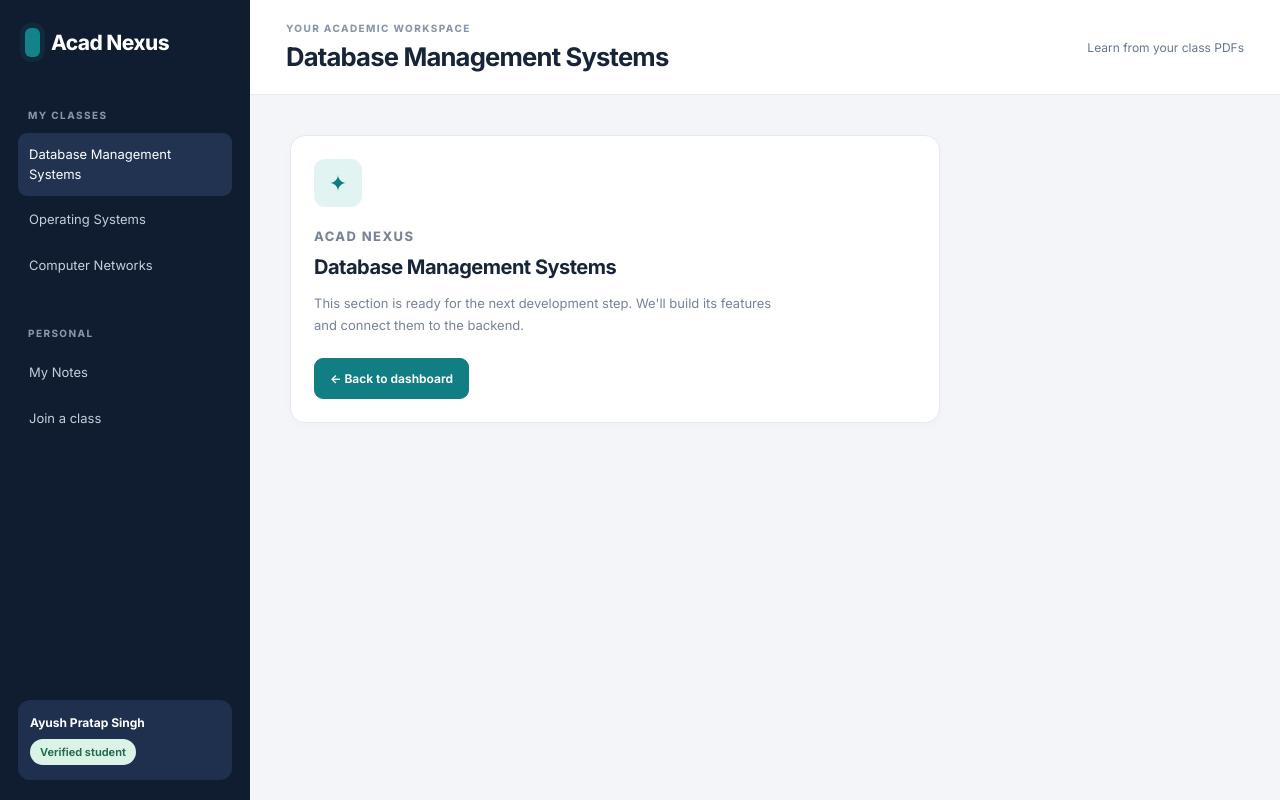
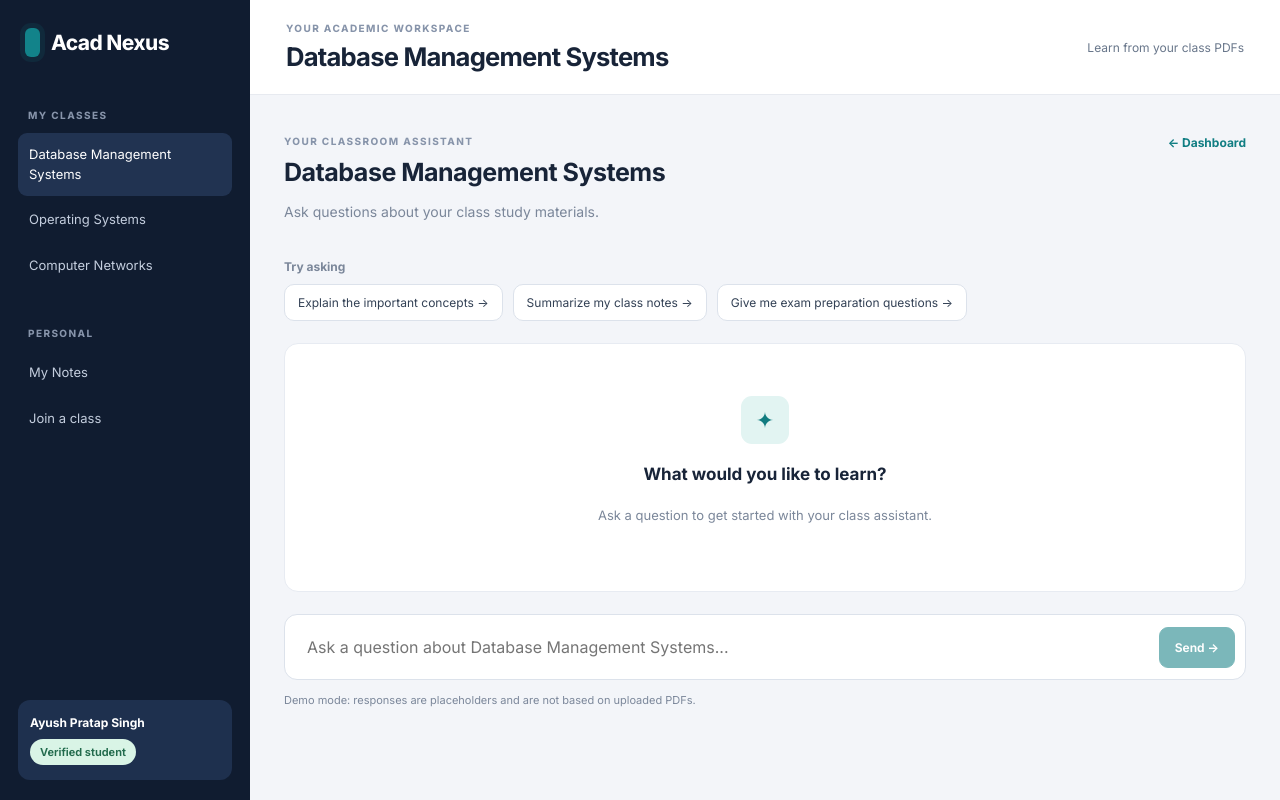
Before and after one commit to ayush09-15/Acad_Nexus, a React app in the folder frontend/: page / in a window 1280 px wide. Both pictures are taken after a click on the button "Database Management Systems". Built offline with nearby package versions, Linux system fonts and the light colour scheme; the HTML template or start-up script is replaced by a standard one.

Commit message:
Add class chat UI and join class functionality

```diff
--- a/frontend/src/App.css
+++ b/frontend/src/App.css
@@ -657,3 +657,196 @@ h2 {
     margin-left: 62px;
   }
 }
+
+/* CLASS CHAT PAGE */
+
+.chat-page {
+  display: flex;
+  flex-direction: column;
+  gap: 22px;
+  min-height: 600px;
+  padding: 30px 34px;
+}
+
+.chat-heading {
+  display: flex;
+  align-items: flex-start;
+  justify-content: space-between;
+  gap: 18px;
+}
+
+.chat-heading h2 {
+  margin: 8px 0;
+  font-size: 25px;
+}
+
+.chat-heading p:not(.eyebrow) {
+  color: #7b879a;
+  font-size: 14px;
+  line-height: 1.6;
+}
+
+.chat-suggestions {
+  display: flex;
+  flex-wrap: wrap;
+  align-items: center;
+  gap: 10px;
+}
+
+.chat-suggestions > p {
+  width: 100%;
+  margin: 0;
+  color: #7b879a;
+  font-size: 12px;
+  font-weight: 700;
+}
+
+.suggestion-button {
+  padding: 10px 13px;
+  border: 1px solid #dce2eb;
+  border-radius: 10px;
+  background: #fff;
+  color: #334155;
+  font-size: 12px;
+  cursor: pointer;
+  transition: border-color 0.2s, color 0.2s;
+}
+
+.suggestion-button:hover {
+  border-color: #117e83;
+  color: #117e83;
+}
+
+.chat-conversation {
+  display: flex;
+  flex: 1;
+  flex-direction: column;
+  gap: 16px;
+  min-height: 240px;
+  padding: 22px;
+  border: 1px solid #e7ebf2;
+  border-radius: 14px;
+  background: #fff;
+}
+
+.chat-empty-state {
+  display: flex;
+  flex: 1;
+  flex-direction: column;
+  align-items: center;
+  justify-content: center;
+  padding: 30px 12px;
+  text-align: center;
+}
+
+.chat-empty-state .placeholder-icon {
+  margin-bottom: 12px;
+}
+
+.chat-empty-state h3 {
+  margin: 8px 0;
+  font-size: 17px;
+}
+
+.chat-empty-state p {
+  max-width: 350px;
+  color: #7b879a;
+  font-size: 13px;
+  line-height: 1.6;
+}
+
+.chat-message {
+  max-width: 78%;
+  padding: 14px 16px;
+  border-radius: 12px;
+}
+
+.chat-message p {
+  margin: 7px 0 0;
+  font-size: 14px;
+  line-height: 1.7;
+  white-space: pre-wrap;
+  overflow-wrap: anywhere;
+}
+
+.chat-role {
+  font-size: 11px;
+  font-weight: 700;
+}
+
+.user-message {
+  align-self: flex-end;
+  background: #e2f4f2;
+  color: #183b3c;
+}
+
+.assistant-message {
+  align-self: flex-start;
+  border: 1px solid #e7ebf2;
+  background: #f8fafc;
+  color: #243247;
+}
+
+.chat-input-form {
+  display: flex;
+  align-items: center;
+  gap: 12px;
+  padding: 10px;
+  border: 1px solid #dce2eb;
+  border-radius: 13px;
+  background: #fff;
+}
+
+.chat-input-form:focus-within {
+  border-color: #117e83;
+  box-shadow: 0 0 0 3px #117e831a;
+}
+
+.chat-input-form input {
+  flex: 1;
+  min-width: 0;
+  padding: 12px;
+  border: 0;
+  outline: none;
+  background: transparent;
+  color: #182438;
+}
+
+.chat-input-form input:focus {
+  box-shadow: none;
+}
+
+.chat-input-form button:disabled {
+  opacity: 0.55;
+  cursor: not-allowed;
+}
+
+.chat-disclaimer {
+  margin: -10px 0 0;
+  color: #7b879a;
+  font-size: 11px;
+  line-height: 1.5;
+}
+
+@media (max-width: 760px) {
+  .chat-page {
+    min-height: 500px;
+    padding: 24px 16px;
+  }
+
+  .chat-heading {
+    flex-direction: column;
+  }
+
+  .chat-message {
+    max-width: 95%;
+  }
+
+  .chat-input-form {
+    gap: 6px;
+  }
+
+  .chat-input-form button {
+    padding: 11px;
+  }
+}
--- a/frontend/src/App.jsx
+++ b/frontend/src/App.jsx
@@ -37,29 +37,94 @@ const initialNotes = [
 export default function App() {
   const [activePage, setActivePage] = useState("Dashboard");
   const [classKey, setClassKey] = useState("");
-  const [classes] = useState(initialClasses);
+  const [classes, setClasses] = useState(initialClasses);
   const [notes] = useState(initialNotes);
   const [searchQuery, setSearchQuery] = useState("");
   const [message, setMessage] = useState("");
+  const [chatMessages, setChatMessages] = useState({});
+  const [chatInput, setChatInput] = useState("");
+
+  const availableClasses = {
+  AI2026: {
+    id: 4,
+    name: "Artificial Intelligence",
+    professor: "Prof. Mehta",
+  },
+  DSA2026: {
+    id: 5,
+    name: "Data Structures and Algorithms",
+    professor: "Prof. Gupta",
+  },
+};
 
   // Handle the demo join-class form.
   function joinClass(event) {
   event.preventDefault();
 
-    if (!classKey.trim()) {
+  const enteredKey = classKey.trim().toUpperCase();
+
+  if (!enteredKey) {
     setMessage("Please enter a class key.");
     return;
   }
 
-    setMessage(
-      "Demo only: class joining will work when the backend is connected."
+  const course = availableClasses[enteredKey];
+
+  if (!course) {
+    setMessage("Invalid class key. Please check and try again.");
+    return;
+  }
+
+  const alreadyJoined = classes.some(
+    (existingClass) => existingClass.id === course.id
   );
+
+  if (alreadyJoined) {
+    setMessage("You have already joined this class.");
+    return;
+  }
+
+  setClasses((previousClasses) => [
+    ...previousClasses,
+    course,
+  ]);
+
+  setClassKey("");
+  setMessage(`Successfully joined ${course.name}!`);
 }
 
   // Navigate to a page and clear any previous message.
   function navigateTo(page) {
     setActivePage(page);
     setMessage("");
+  }
+
+  function sendChatMessage(event) {
+  event.preventDefault();
+
+  const question = chatInput.trim();
+
+  if (!question) return;
+
+  setChatMessages((previousMessages) => ({
+    ...previousMessages,
+    [activePage]: [
+      ...(previousMessages[activePage] || []),
+      {
+        id: Date.now(),
+        role: "user",
+        text: question,
+      },
+      {
+        id: Date.now() + 1,
+        role: "assistant",
+        text:
+          "This is a demo response. AI answers based on your professor's PDFs will be available when the backend is connected.",
+      },
+    ],
+  }));
+
+  setChatInput("");
 }
 
   // Search notes by title or subject.
@@ -395,20 +460,108 @@ export default function App() {
         )}
 
         {/* Class chat placeholder and other future pages */}
+
+{/* Class chat page */}
+{classes.some((course) => course.name === activePage) && (
+  <section className="chat-page">
+    <div className="chat-heading">
+      <div>
+        <p className="eyebrow">YOUR CLASSROOM ASSISTANT</p>
+        <h2>{activePage}</h2>
+        <p>Ask questions about your class study materials.</p>
+      </div>
+
+      <button
+        className="text-button"
+        onClick={() => navigateTo("Dashboard")}
+      >
+        ← Dashboard
+      </button>
+    </div>
+
+    <div className="chat-suggestions">
+      <p>Try asking</p>
+
+      {[
+        "Explain the important concepts",
+        "Summarize my class notes",
+        "Give me exam preparation questions",
+      ].map((question) => (
+        <button
+          key={question}
+          className="suggestion-button"
+          onClick={() => setChatInput(question)}
+        >
+          {question} →
+        </button>
+      ))}
+    </div>
+
+    <div className="chat-conversation" aria-live="polite">
+      {(chatMessages[activePage] || []).length === 0 ? (
+        <div className="chat-empty-state">
+          <div className="placeholder-icon">✦</div>
+          <h3>What would you like to learn?</h3>
+          <p>
+            Ask a question to get started with your class assistant.
+          </p>
+        </div>
+      ) : (
+        (chatMessages[activePage] || []).map((chatMessage) => (
+          <div
+            key={chatMessage.id}
+            className={`chat-message ${
+              chatMessage.role === "user"
+                ? "user-message"
+                : "assistant-message"
+            }`}
+          >
+            <span className="chat-role">
+              {chatMessage.role === "user" ? "You" : "Acad Nexus AI"}
+            </span>
+            <p>{chatMessage.text}</p>
+          </div>
+        ))
+      )}
+    </div>
+
+    <form className="chat-input-form" onSubmit={sendChatMessage}>
+      <input
+        type="text"
+        value={chatInput}
+        onChange={(event) => setChatInput(event.target.value)}
+        placeholder={`Ask a question about ${activePage}...`}
+        aria-label="Ask your class assistant"
+      />
+
+      <button
+        type="submit"
+        className="primary-button"
+        disabled={!chatInput.trim()}
+      >
+        Send →
+      </button>
+    </form>
+
+    <p className="chat-disclaimer">
+      Demo mode: responses are placeholders and are not based on uploaded PDFs.
+    </p>
+  </section>
+)}
+
+{/* Other future pages */}
 {activePage !== "Dashboard" &&
   activePage !== "My Notes" &&
-          activePage !== "Join a class" && (
+  activePage !== "Join a class" &&
+  !classes.some((course) => course.name === activePage) && (
     <section className="panel placeholder-panel">
       <div className="placeholder-icon">✦</div>
-
       <p className="eyebrow">ACAD NEXUS</p>
       <h2>{activePage}</h2>
-
       <p>
         This section is ready for the next development step.
         We'll build its features and connect them to the backend.
       </p>
-
       <button
         className="primary-button"
         onClick={() => navigateTo("Dashboard")}
```
Lines whose indentation alone changed are shown as unchanged.
